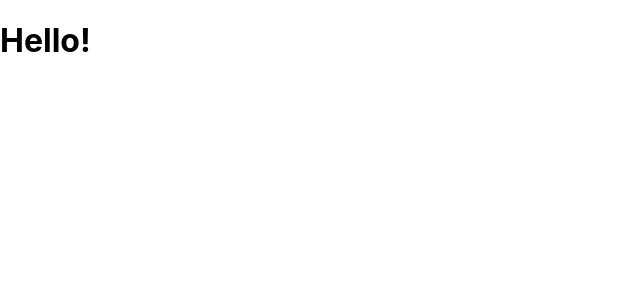
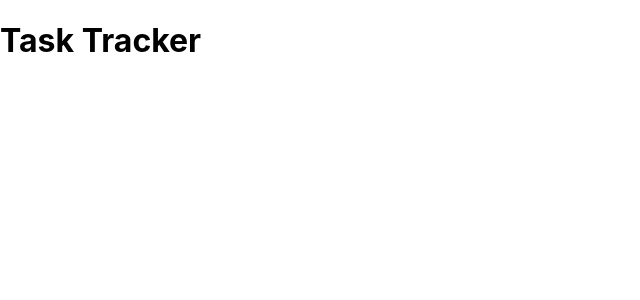
Before and after one commit to eirinhagen/react-crash-course, a React (Create React App) app: page / in a window 1280 px wide. Shown: the top 300 px of the page, without its empty margins (0-640 px from the left). Built offline with nearby package versions, Linux system fonts and the light colour scheme.

Commit message:
example of default props

```diff
--- a/src/App.js
+++ b/src/App.js
@@ -5,7 +5,7 @@ function App() {
 
   return (
     <div className='container'>
-      <Header title="Hello!"/>
+      <Header />
    </div>
   );
 }
--- a/src/components/Header.js
+++ b/src/components/Header.js
@@ -1,11 +1,15 @@
-const Header = ({title}) => {
+const Header = (props) => {
   return (
     <div className="container">
     <header>
-        <h1>{title}</h1>
+        <h1>{props.title}</h1>
     </header>
     </div>
   )
+
+}
+Header.defaultProps = {
+    title : "Task Tracker"
 }
 
 export default Header
```
